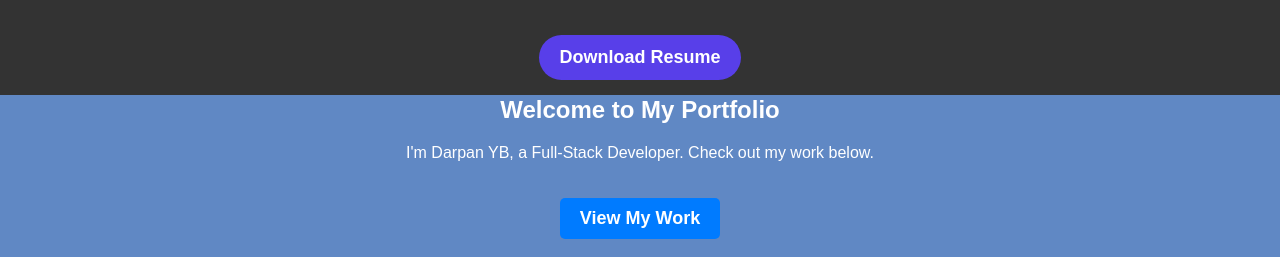
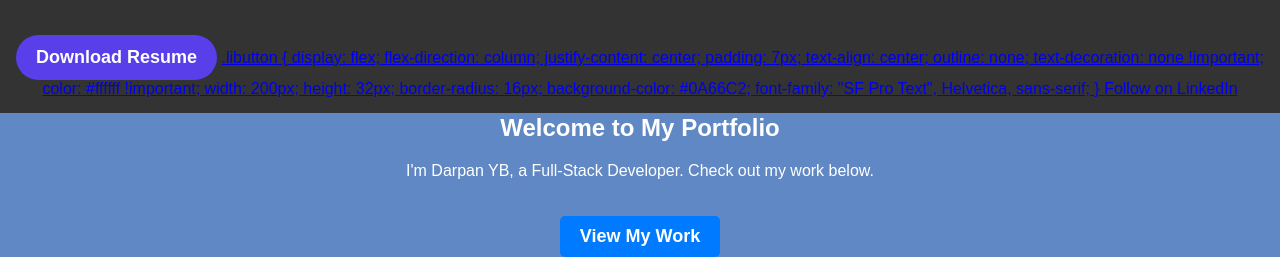
Before and after one commit to DarpanYB38/Portfolio, a plain HTML site: page index.html in a window 1280 px wide. Shown: the top 257 px of the page. Drawn offline with Linux system fonts and the light colour scheme; a script that the page names is missing.

Commit message:
Update index.html

```diff
--- a/index.html
+++ b/index.html
@@ -15,6 +15,25 @@
             <li><a href="#experience">Experience</a></li>
             <li><a href="#contact">Contact</a></li>-->
             <a href="static/Resume Darpan YB.pdf" class="resume-btn" download>Download Resume</a>
+            <a href=
+      <style>
+        .libutton {
+          display: flex;
+          flex-direction: column;
+          justify-content: center;
+          padding: 7px;
+          text-align: center;
+          outline: none;
+          text-decoration: none !important;
+          color: #ffffff !important;
+          width: 200px;
+          height: 32px;
+          border-radius: 16px;
+          background-color: #0A66C2;
+          font-family: "SF Pro Text", Helvetica, sans-serif;
+        }
+      </style>
+<a class="libutton" href="https://www.linkedin.com/comm/mynetwork/discovery-see-all?usecase=PEOPLE_FOLLOWS&followMember=darpan-y-b-880b6a255" target="_blank">Follow on LinkedIn</a></a>
 
         </ul>
     </nav>
```
